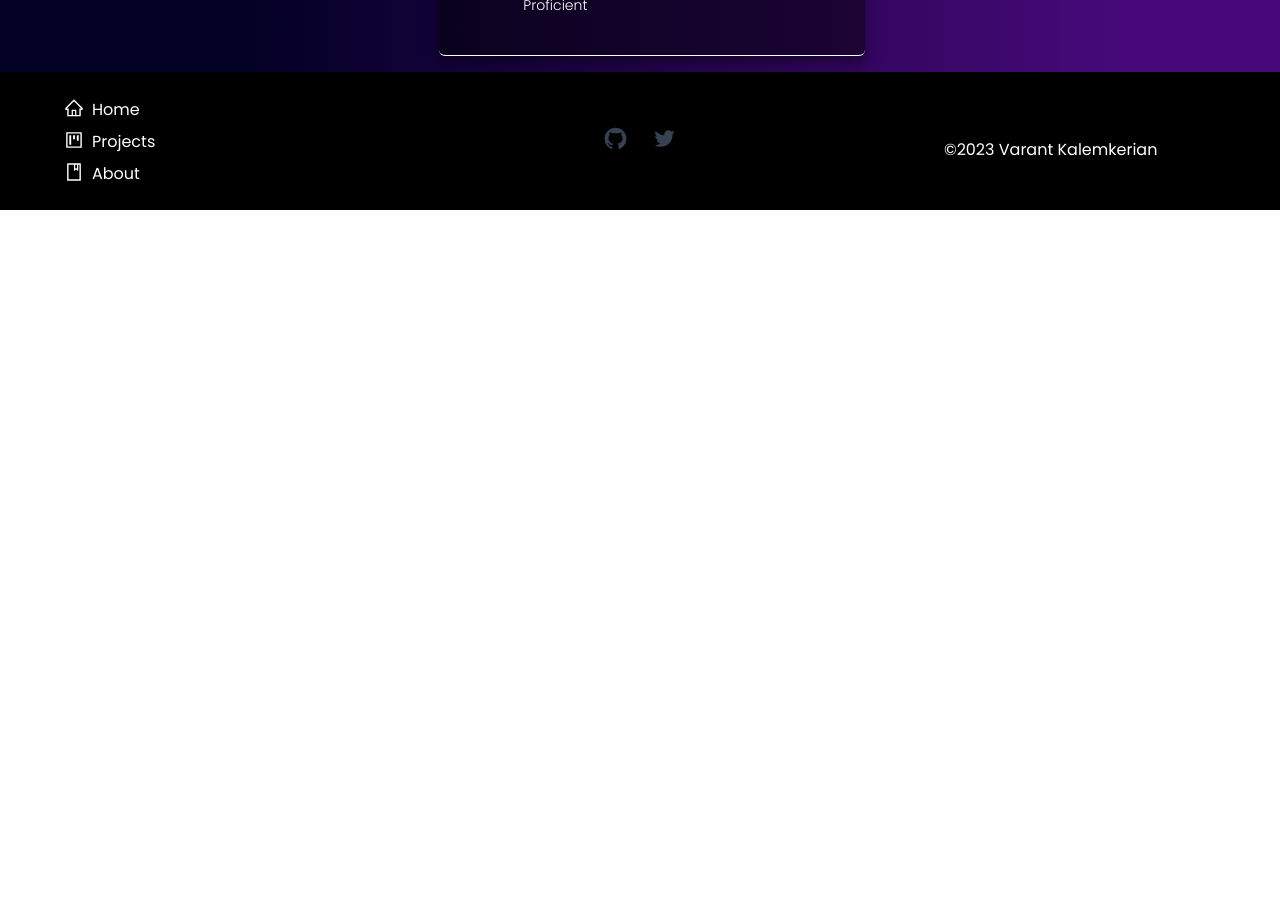
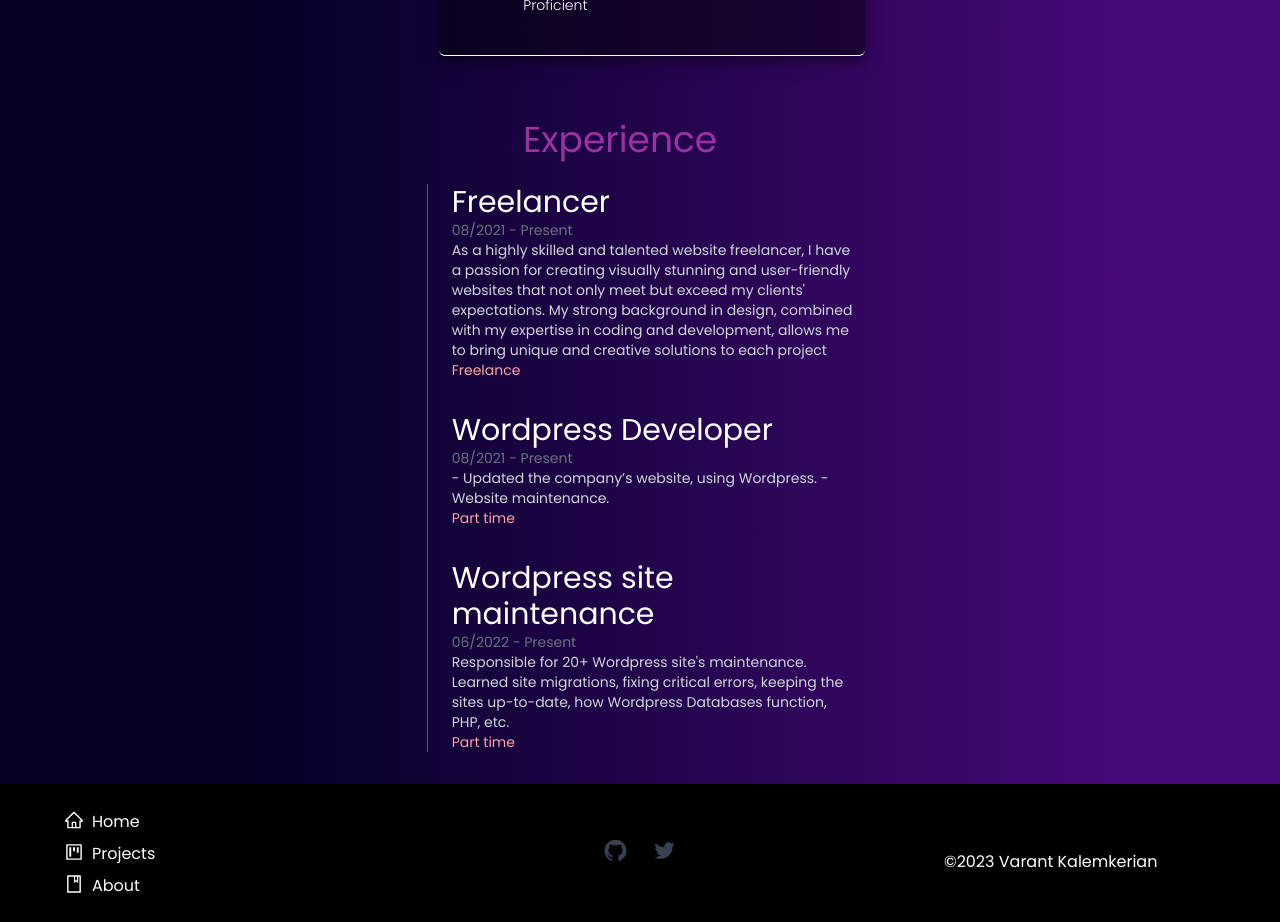
Before and after one commit to Varantt/Portfolio-website, a React (Vite) app: page /about in a window 1280 px wide. Shown: the part 1500-2422 px from the top of the page. Before the commit the page ends 1710 px from the top, so only its background shows below. Built offline with nearby package versions, Linux system fonts and the light colour scheme.

Commit message:
experience section added

```diff
--- a/src/components/AboutPage.jsx
+++ b/src/components/AboutPage.jsx
@@ -1,6 +1,7 @@
 import React, { useEffect, useState } from "react";
 import laptop from "../../public/assets/laptop.jpg";
 import Skills from './Skills'
+import WorkExperience from "./WorkExperience";
 
 export default function About() {
   return (
@@ -42,6 +43,7 @@ export default function About() {
       </div>
 
       <Skills/>
+      <WorkExperience/>
     </section>
   );
 }
--- /dev/null
+++ b/src/components/Experience.jsx
@@ -0,0 +1,24 @@
+import React from "react";
+
+function Experience({ name, description, type, startDate, endDate }) {
+  return (
+    <section id="experience ">
+      <div className="line-height-{20px}">
+        <div className="text-lg md:text-3xl text-white pl-6">{name}</div>
+        <div className="text-sm md:text-md text-gray-500 pl-6">
+          {startDate} - {endDate}
+        </div>
+
+        <div className="text-xs md:text-sm text-gray-300 pl-6 leading-loose">
+          {description}
+        </div>
+        <div className="text-xs md:text-sm text-red-300 pl-6 ">
+          <span></span>
+          {type}
+        </div>
+      </div>
+    </section>
+  );
+}
+
+export default Experience;
--- /dev/null
+++ b/src/components/WorkExperience.jsx
@@ -0,0 +1,21 @@
+import React, { useState } from "react";
+import Experience from "./Experience";
+import { eData } from "../e-data";
+
+export default function WorkExperience() {
+  const [experienceList, setExperienceList] = useState(eData);
+  return (
+    <section id="workExperience" className=" mt-8 mb-8 md:mt-16">
+      <div className="  flex-col md:flex  justify-center items-center">
+        <div className="text-3xl md:text-4xl mb-6 text-darkViolet pr-10 text-center md:text-justify">
+          Experience
+        </div>
+        <div className="flex-col space-y-8 md:w-1/3 container-exp items-center justify-center mt-5 md:mt-0 ">
+          {experienceList.map((experience, index) => {
+            return <Experience {...experience} key={index} />;
+          })}
+        </div>
+      </div>
+    </section>
+  );
+}
--- /dev/null
+++ b/src/e-data.js
@@ -0,0 +1,28 @@
+export const eData = [
+  {
+    name: "Freelancer",
+    description:
+      "As a highly skilled and talented website freelancer, I have a passion for creating visually stunning and user-friendly websites that not only meet but exceed my clients' expectations. My strong background in design, combined with my expertise in coding and development, allows me to bring unique and creative solutions to each project",
+    type: "Freelance",
+    startDate: "08/2021 ",
+    endDate: "Present",
+  },
+  {
+    name: "Wordpress Developer",
+    description: [
+      "- Updated the company’s website, using Wordpress. ",
+      "- Website maintenance.",
+    ],
+    type: "Part time",
+    startDate: "08/2021 ",
+    endDate: "Present",
+  },
+  {
+    name: "Wordpress site maintenance",
+    description:
+      "Responsible for 20+ Wordpress site's maintenance. Learned site migrations, fixing critical errors, keeping the sites up-to-date, how Wordpress Databases function, PHP, etc.",
+    type: "Part time",
+    startDate: "06/2022 ",
+    endDate: "Present",
+  },
+];
--- a/src/index.css
+++ b/src/index.css
@@ -144,17 +144,37 @@ input {
   border-bottom: 1px solid white;
   border-top: 1px solid white;
   background-color: rgba(0, 0, 0, 0.45);
-  margin-left:0;
+  margin-left: 0;
 }
 
 .skill:hover {
   background: transparent !important;
   color: #9a32a2;
-  border-left:1px solid white;
-  border-right:1px solid white;
+  border-left: 1px solid white;
+  border-right: 1px solid white;
 }
+
 .box-shadow {
   box-shadow: 0 10px 20px rgba(0, 0, 0, 0.19), 0 6px 6px rgba(0, 0, 0, 0.23);
+}
+
+.container-exp{
+  border-left: 1px solid #9a32a2;
+}
+
+#experience {
+  position: relative;
+}
+
+#experience::before{
+  content: '';
+  position:absolute;
+  width:7px;
+  height:7px;
+  border-radius: 50%;
+  background :rgb(255, 255, 255);
+  left:-4px;
+  top:14px
 }
 @keyframes fadeLeft {
   from {
```
